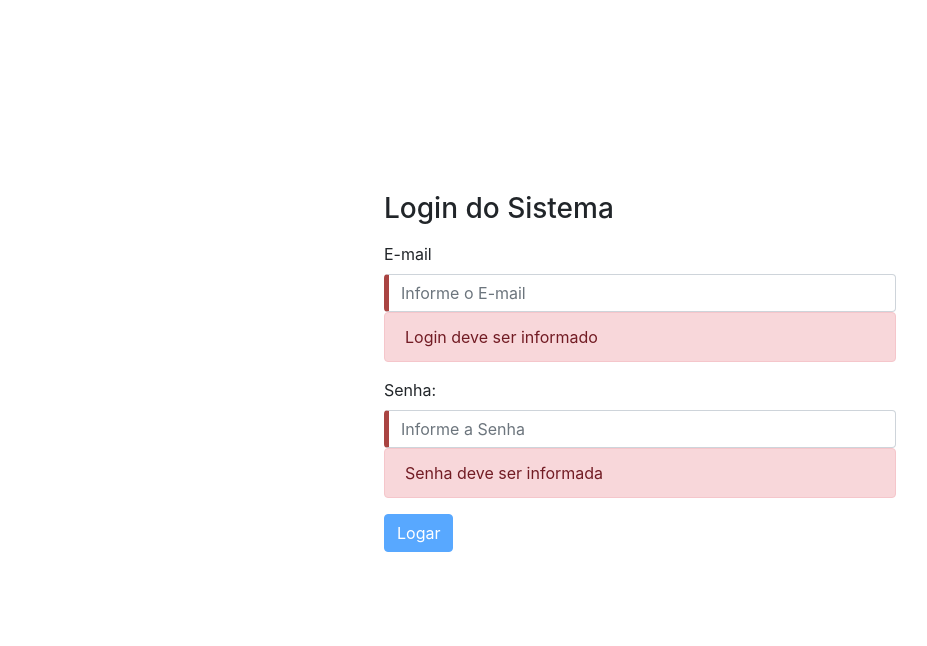
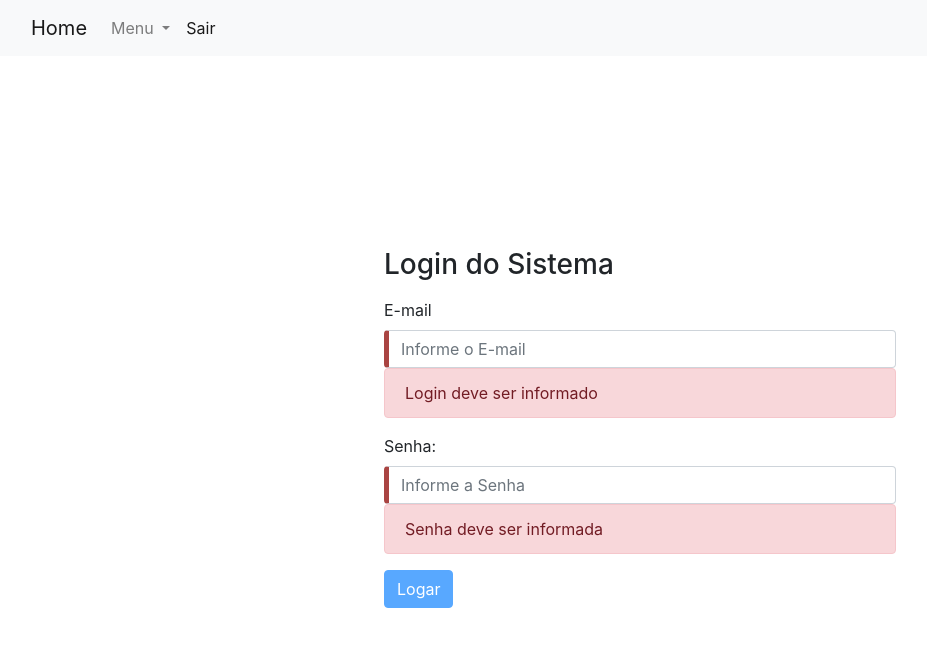
Before and after one commit to Marcusvini370/Angular-Rest, an Angular app: page /login in a window 1280 px wide. Shown: the top 646 px of the page, without its empty margins (0-927 px from the left). Built offline with nearby package versions, Linux system fonts and the light colour scheme.

Commit message:
Criando Menu

```diff
--- a/src/app/app.component.html
+++ b/src/app/app.component.html
@@ -1,3 +1,66 @@
+<nav class="navbar navbar-expand-lg navbar-light bg-light">
+  <div class="container-fluid">
+    <button
+      class="navbar-toggler"
+      type="button"
+      data-bs-toggle="collapse"
+      data-bs-target="#navbarTogglerDemo01"
+      aria-controls="navbarTogglerDemo01"
+      aria-expanded="false"
+      aria-label="Toggle navigation"
+    >
+      <span class="navbar-toggler-icon"></span>
+    </button>
+    <div class="collapse navbar-collapse" id="navbarTogglerDemo01">
+      <a
+        class="navbar-brand"
+        href="#"
+        [routerLink]="['/home']"
+        routerLinkActive="router-link-active"
+      >
+        Home
+      </a>
+      <ul class="navbar-nav me-auto mb-2 mb-lg-0">
+        <li class="nav-item dropdown">
+          <a
+            class="nav-link dropdown-toggle"
+            href="#"
+            id="navbarDropdown"
+            role="button"
+            data-toggle="dropdown"
+            aria-haspopup="true"
+            aria-expanded="false"
+          >
+            Menu
+          </a>
+          <div class="dropdown-menu" aria-labelledby="navbarDropdown">
+            <a
+              class="dropdown-item"
+              Usuário
+              [routerLink]="['/usuarioList']"
+              routerLinkActive="router-link-active"
+            >
+              usuario</a
+            >
+            <a class="dropdown-item" href="#">2</a>
+            <div class="dropdown-divider"></div>
+            <a class="dropdown-item" href="#">3</a>
+          </div>
+        </li>
 
+        <li class="nav-item" id="logout-left">
+          <a
+            class="nav-link active"
+            aria-current="page"
+            href="#"
+            (click)="sair()"
+          >
+            Sair
+          </a>
+        </li>
+      </ul>
+    </div>
+  </div>
+</nav>
 
-  <router-outlet></router-outlet>
+<router-outlet></router-outlet>
--- a/src/app/app.component.ts
+++ b/src/app/app.component.ts
@@ -1,16 +1,26 @@
-
-import { Component } from '@angular/core';
-
-
+import { Component, OnInit } from '@angular/core';
+import { Router } from '@angular/router';
 
 @Component({
   selector: 'app-root',
   templateUrl: './app.component.html',
-  styleUrls: ['./app.component.css']
+  styleUrls: ['./app.component.css'],
 })
-export class AppComponent {
+export class AppComponent implements OnInit {  //toda ves que esse componente for iniciado o ngOinit vai ser executado
+
   title = 'angular-rest';
 
+  constructor(private router: Router) {}
 
+  ngOnInit(): void {
+    if (localStorage.getItem('token') == null) { //se o token for inválido sera redirecionado para o login
+      this.router.navigate(['login']);
+    }
+  }
+
+  public sair(){
+    localStorage.clear();
+    this.router.navigate(['login']);
+  }
 
 }
```
